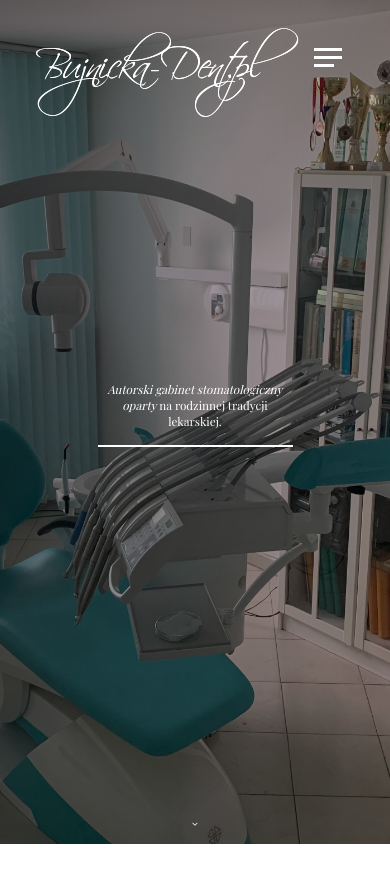
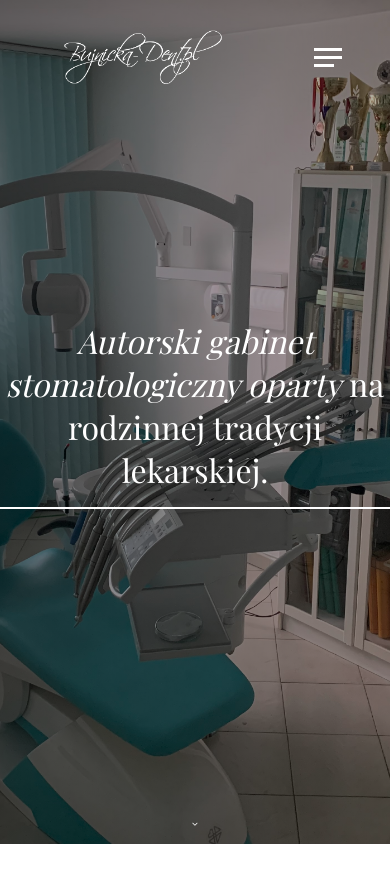
Before and after one commit to ArtoszBart/bujnicka-dent, a React (Create React App) app: page / in a window 390 px wide. Shown: the top 882 px of the page. Built offline with nearby package versions, Linux system fonts and the light colour scheme; a web font is replaced by a local one.

Commit message:
Minor moblie view fixes

```diff
--- a/src/styles/_config.scss
+++ b/src/styles/_config.scss
@@ -17,7 +17,13 @@ body {
 }
 
 @mixin media-md {
-	@media screen and (max-width: 860px) {
+	@media screen and (max-width: 970px) {
 		@content;
 	}
 }
+
+@mixin media-td {
+	@media screen and (max-width: 1200px) {
+		@content;
+	}
+}
--- a/src/styles/_header.scss
+++ b/src/styles/_header.scss
@@ -86,11 +86,30 @@
 	}
 }
 
+// TABLET MENU
+@include media-td {
+	.menu-nav-item {
+		@for $ii from 2 through 6 {
+			&:nth-child(#{$ii}) {
+				padding-left: .7rem;
+			}
+		}
+	}
+	.menu-nav-link {
+		font-size: 1.2rem;
+		letter-spacing: -px;
+	}
+}
+
 // MOBILE MENU
 @include media-md {
 	header {
 		.header-container {
-			padding: 1rem 1.5rem !important;
+			padding: 0rem 0rem !important;
+
+			.logo {
+				transform: scale(0.6);
+			}
 		}
 	}
 
--- a/src/styles/main.scss
+++ b/src/styles/main.scss
@@ -79,6 +79,19 @@ a {
 		}
 	}
 }
+@include media-md {
+	.main-page{
+		padding: 0;
+
+		&-device {
+			max-width: 520px;
+		}
+
+		h1 {
+			font-size: 2rem;
+		}
+	}
+}
 
 .section {
 	position: relative;
```
